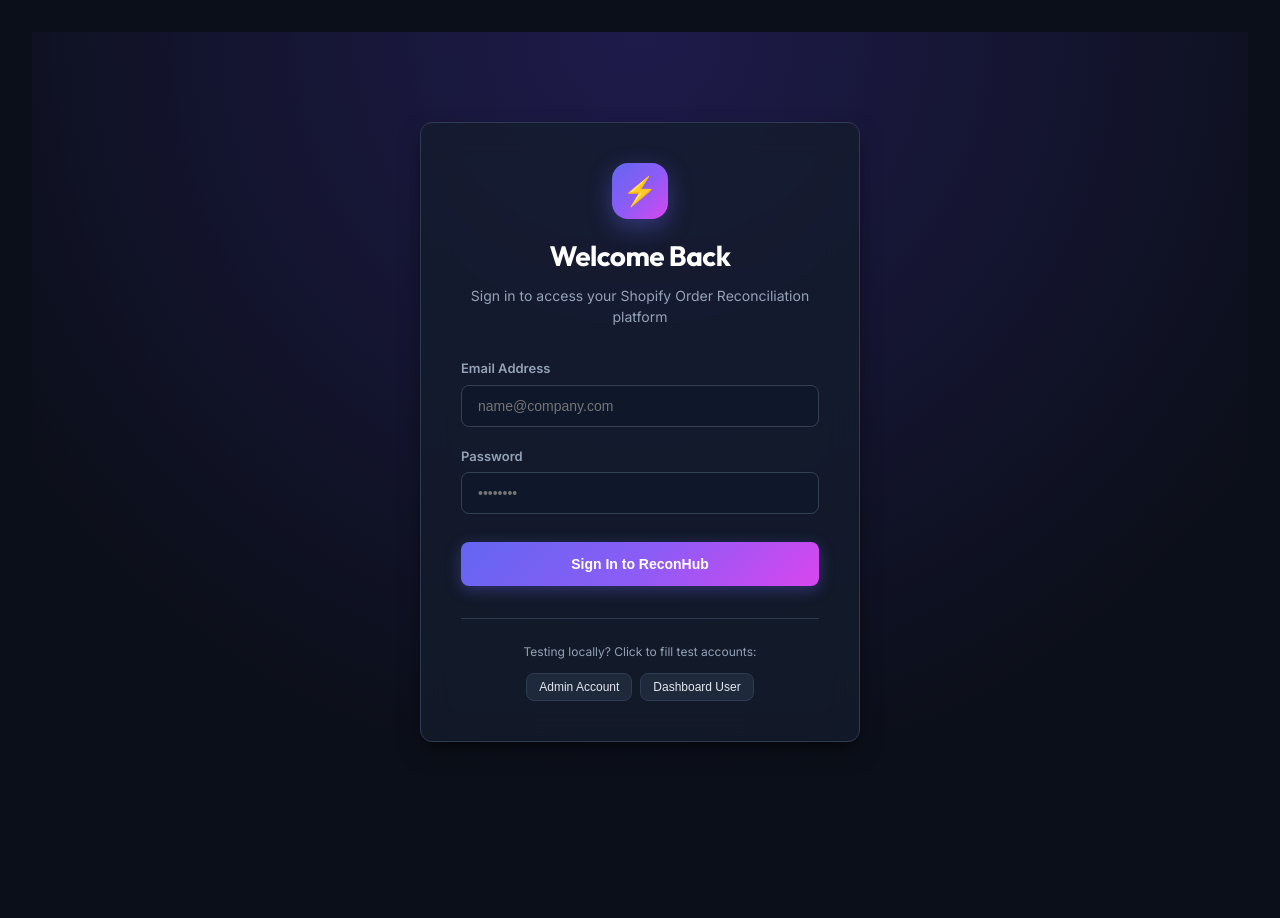
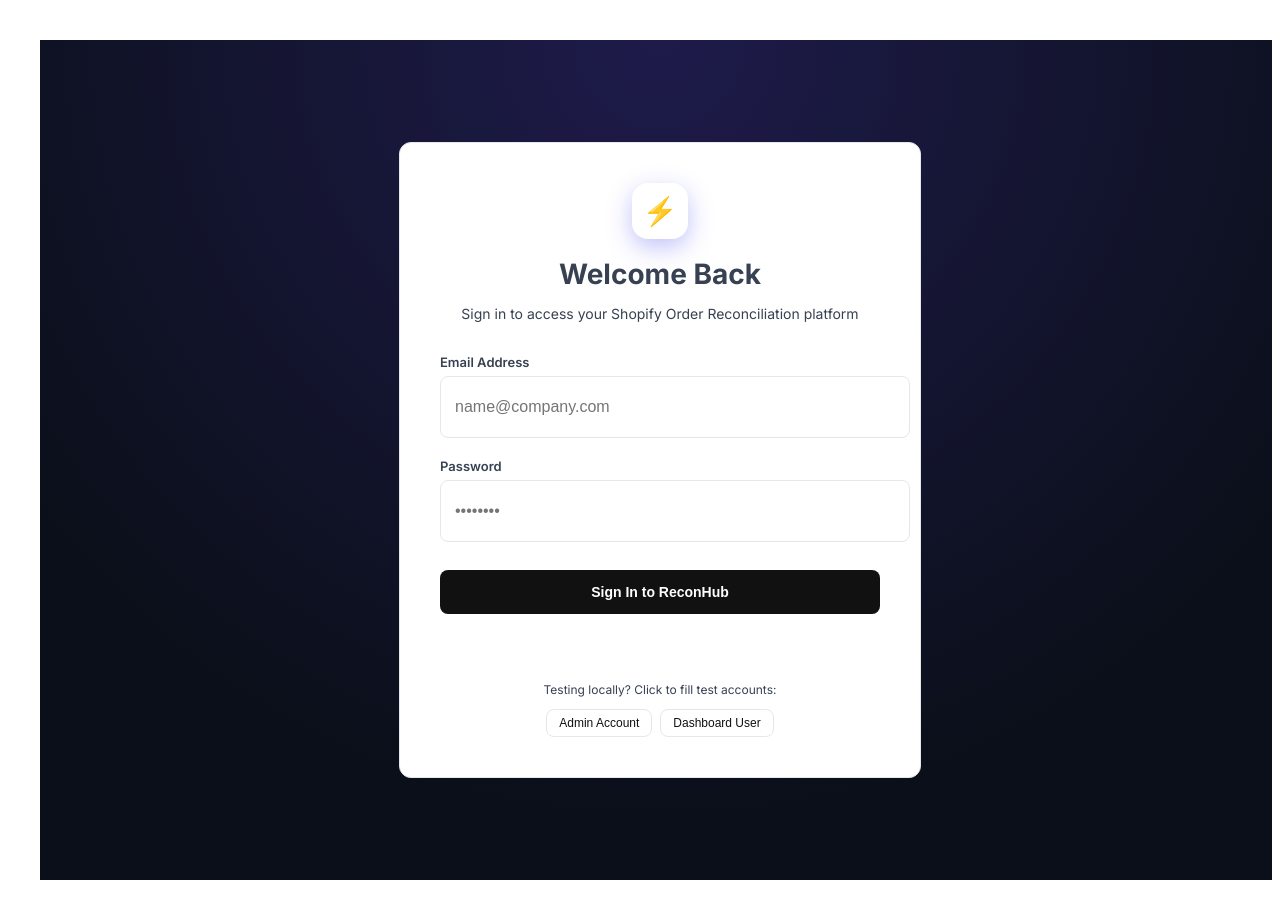
Before and after one commit to Mahima0824/shopify-connection, a Next.js app in the folder frontend/: page /login in a window 1280 px wide. Before the commit the page ends 864 px from the top, so only its background shows below. Built offline with nearby package versions, Linux system fonts and the light colour scheme; no server answers.

Commit message:
feat: add Cal.com tokens and base CSS

```diff
--- a/frontend/app/globals.css
+++ b/frontend/app/globals.css
@@ -1,195 +1,39 @@
-@import url('https://fonts.googleapis.com/css2?family=Inter:wght@300;400;500;600;700;800&family=Outfit:wght@400;500;600;700&display=swap');
+@import url('https://fonts.googleapis.com/css2?family=Inter:wght@400;500;600;700&display=swap');
+:root{
+  --canvas:#ffffff; --primary:#111111; --primary-active:#242424;
+  --card:#f5f5f5; --soft:#f8f9fa; --hairline:#e5e7eb; --hairline-soft:#f3f4f6;
+  --dark:#101010; --dark-elevated:#1a1a1a;
+  --ink:#111111; --body:#374151; --muted:#6b7280; --muted-soft:#898989;
+  --on-primary:#ffffff; --on-dark:#ffffff; --on-dark-soft:#a1a1aa;
+  --accent:#3b82f6; --pastel-orange:#fb923c; --pastel-pink:#ec4899; --pastel-violet:#8b5cf6; --pastel-emerald:#34d399;
+  --success:#10b981; --warning:#f59e0b; --error:#ef4444;
+}
+body{background:var(--canvas);color:var(--body);font-family:'Inter',-apple-system,'Segoe UI',Roboto,sans-serif;}
+.display{font-weight:600;letter-spacing:-0.04em;color:var(--ink);}
+.container{max-width:1200px;margin:0 auto;padding:0 24px;}
+.btn-primary{background:var(--primary);color:var(--on-primary);padding:12px 20px;min-height:40px;border-radius:8px;font-size:14px;font-weight:600;border:none;cursor:pointer;}
+.btn-primary:active{background:var(--primary-active);transform:translateY(1px);}
+.btn-secondary{background:var(--canvas);color:var(--ink);border:1px solid var(--hairline);padding:10px 20px;border-radius:8px;font-size:14px;font-weight:500;cursor:pointer;}
+.input-control{width:100%;background:var(--canvas);border:1px solid var(--hairline);color:var(--ink);padding:10px 14px;border-radius:8px;font-size:16px;min-height:40px;}
+.input-control:focus{border-color:var(--ink);outline:none;}
+.badge-pill{display:inline-flex;align-items:center;gap:6px;padding:4px 12px;border-radius:9999px;font-size:13px;font-weight:500;background:var(--card);color:var(--ink);}
+.feature-card{background:var(--card);border:1px solid var(--hairline);border-radius:12px;padding:24px;}
+@keyframes fadeUp{from{opacity:0;transform:translateY(12px);}to{opacity:1;transform:none;}}
+.reveal{opacity:0;}
+.reveal.is-visible{animation:fadeUp 600ms ease-out forwards;}
+@media (prefers-reduced-motion: reduce){.reveal{opacity:1;}.reveal.is-visible{animation:none;}}
 
-:root {
-  --bg-dark: #0b0f19;
-  --bg-card: #151c2c;
-  --bg-card-hover: #1e293b;
-  --border-color: #2e3b52;
-  --text-main: #f8fafc;
-  --text-muted: #94a3b8;
-  --accent-primary: #6366f1;
-  --accent-gradient: linear-gradient(135deg, #6366f1 0%, #8b5cf6 50%, #d946ef 100%);
-  --accent-gradient-hover: linear-gradient(135deg, #4f46e5 0%, #7c3aed 50%, #c026d3 100%);
-  --success: #10b981;
-  --warning: #f59e0b;
-  --danger: #ef4444;
-  --info: #06b6d4;
-  --radius: 12px;
-  --shadow: 0 10px 25px -5px rgba(0, 0, 0, 0.5), 0 8px 10px -6px rgba(0, 0, 0, 0.3);
-}
-
-* {
-  box-sizing: border-box;
-  margin: 0;
-  padding: 0;
-}
-
-body {
-  background-color: var(--bg-dark);
-  color: var(--text-main);
-  font-family: 'Inter', -apple-system, BlinkMacSystemFont, 'Segoe UI', Roboto, sans-serif;
-  min-height: 100vh;
-  line-height: 1.5;
-  -webkit-font-smoothing: antialiased;
-}
-
-h1, h2, h3, h4, h5 {
-  font-family: 'Outfit', sans-serif;
-  color: #ffffff;
-  letter-spacing: -0.02em;
-}
-
-a {
-  color: var(--accent-primary);
-  text-decoration: none;
-  transition: color 0.2s;
-}
-
-a:hover {
-  color: #818cf8;
-}
-
-/* Glass Card Component */
-.glass-card {
-  background: rgba(21, 28, 44, 0.75);
-  backdrop-filter: blur(16px);
-  -webkit-backdrop-filter: blur(16px);
-  border: 1px solid var(--border-color);
-  border-radius: var(--radius);
-  padding: 24px;
-  box-shadow: var(--shadow);
-  transition: transform 0.2s ease, border-color 0.2s ease, box-shadow 0.2s ease;
-}
-
-.glass-card:hover {
-  border-color: #475569;
-}
-
-/* Buttons */
-.btn-primary {
-  background: var(--accent-gradient);
-  color: #ffffff;
-  border: none;
-  padding: 12px 24px;
-  border-radius: 8px;
-  font-weight: 600;
-  font-size: 14px;
-  cursor: pointer;
-  display: inline-flex;
-  align-items: center;
-  justify-content: center;
-  gap: 8px;
-  box-shadow: 0 4px 15px rgba(99, 102, 241, 0.35);
-  transition: all 0.2s ease;
-}
-
-.btn-primary:hover {
-  background: var(--accent-gradient-hover);
-  transform: translateY(-1px);
-  box-shadow: 0 6px 20px rgba(99, 102, 241, 0.5);
-}
-
-.btn-secondary {
-  background: #1e293b;
-  color: #e2e8f0;
-  border: 1px solid var(--border-color);
-  padding: 10px 20px;
-  border-radius: 8px;
-  font-weight: 500;
-  font-size: 14px;
-  cursor: pointer;
-  transition: all 0.2s ease;
-}
-
-.btn-secondary:hover {
-  background: #334155;
-  border-color: #64748b;
-  color: #ffffff;
-}
-
-/* Input Controls */
-.input-control {
-  width: 100%;
-  background: #0f172a;
-  border: 1px solid #334155;
-  color: #f8fafc;
-  padding: 12px 16px;
-  border-radius: 8px;
-  font-size: 14px;
-  outline: none;
-  transition: border-color 0.2s, box-shadow 0.2s;
-}
-
-.input-control:focus {
-  border-color: var(--accent-primary);
-  box-shadow: 0 0 0 3px rgba(99, 102, 241, 0.25);
-}
-
-/* Status Badges */
-.badge {
-  display: inline-flex;
-  align-items: center;
-  gap: 6px;
-  padding: 4px 12px;
-  border-radius: 9999px;
-  font-size: 12px;
-  font-weight: 600;
-  text-transform: uppercase;
-  letter-spacing: 0.05em;
-}
-
-.badge-success { background: rgba(16, 185, 129, 0.15); color: #34d399; border: 1px solid rgba(16, 185, 129, 0.3); }
-.badge-warning { background: rgba(245, 158, 11, 0.15); color: #fbbf24; border: 1px solid rgba(245, 158, 11, 0.3); }
-.badge-danger { background: rgba(239, 68, 68, 0.15); color: #f87171; border: 1px solid rgba(239, 68, 68, 0.3); }
-.badge-info { background: rgba(6, 182, 212, 0.15); color: #22d3ee; border: 1px solid rgba(6, 182, 212, 0.3); }
-.badge-neutral { background: rgba(148, 163, 184, 0.15); color: #cbd5e1; border: 1px solid rgba(148, 163, 184, 0.3); }
-
-/* Table styling */
-.modern-table {
-  width: 100%;
-  border-collapse: separate;
-  border-spacing: 0;
-}
-
-.modern-table th {
-  background: #0f172a;
-  color: var(--text-muted);
-  font-size: 12px;
-  font-weight: 600;
-  text-transform: uppercase;
-  letter-spacing: 0.05em;
-  padding: 14px 16px;
-  text-align: left;
-  border-bottom: 1px solid var(--border-color);
-}
-
-.modern-table td {
-  padding: 16px;
-  border-bottom: 1px solid #1e293b;
-  font-size: 14px;
-}
-
-.modern-table tr:hover td {
-  background: rgba(30, 41, 59, 0.5);
-}
-
-/* Layout Container */
-.app-container {
-  display: flex;
-  min-height: 100vh;
-}
-
-.sidebar {
-  width: 260px;
-  background: #0f172a;
-  border-right: 1px solid var(--border-color);
-  display: flex;
-  flex-direction: column;
-  padding: 24px 16px;
-}
-
-.main-content {
-  flex: 1;
-  padding: 32px;
-  overflow-y: auto;
-}
+/* Legacy shims — keep old dark pages rendering until Task 5 restyles them. */
+.glass-card{background:var(--canvas);border:1px solid var(--hairline);border-radius:12px;padding:24px;}
+.badge{display:inline-flex;align-items:center;gap:6px;padding:4px 12px;border-radius:9999px;font-size:12px;font-weight:600;background:var(--card);color:var(--ink);}
+.badge-success{background:rgba(16,185,129,0.12);color:#047857;}
+.badge-warning{background:rgba(245,158,11,0.15);color:#92400e;}
+.badge-danger{background:rgba(239,68,68,0.12);color:#b91c1c;}
+.badge-info{background:rgba(59,130,246,0.12);color:#1d4ed8;}
+.badge-neutral{background:var(--card);color:var(--muted);}
+.modern-table{width:100%;border-collapse:separate;border-spacing:0;}
+.modern-table th{background:var(--soft);color:var(--muted);font-size:12px;font-weight:600;text-transform:uppercase;letter-spacing:0.05em;padding:14px 16px;text-align:left;border-bottom:1px solid var(--hairline);}
+.modern-table td{padding:16px;border-bottom:1px solid var(--hairline);font-size:14px;color:var(--ink);}
+.app-container{display:flex;min-height:100vh;background:var(--canvas);}
+.sidebar{width:260px;background:var(--canvas);border-right:1px solid var(--hairline);display:flex;flex-direction:column;padding:24px 16px;}
+.main-content{flex:1;padding:32px;overflow-y:auto;background:var(--canvas);}
```
Also changed, not shown: 1 other file (tests, documents, lock files or other folders).
